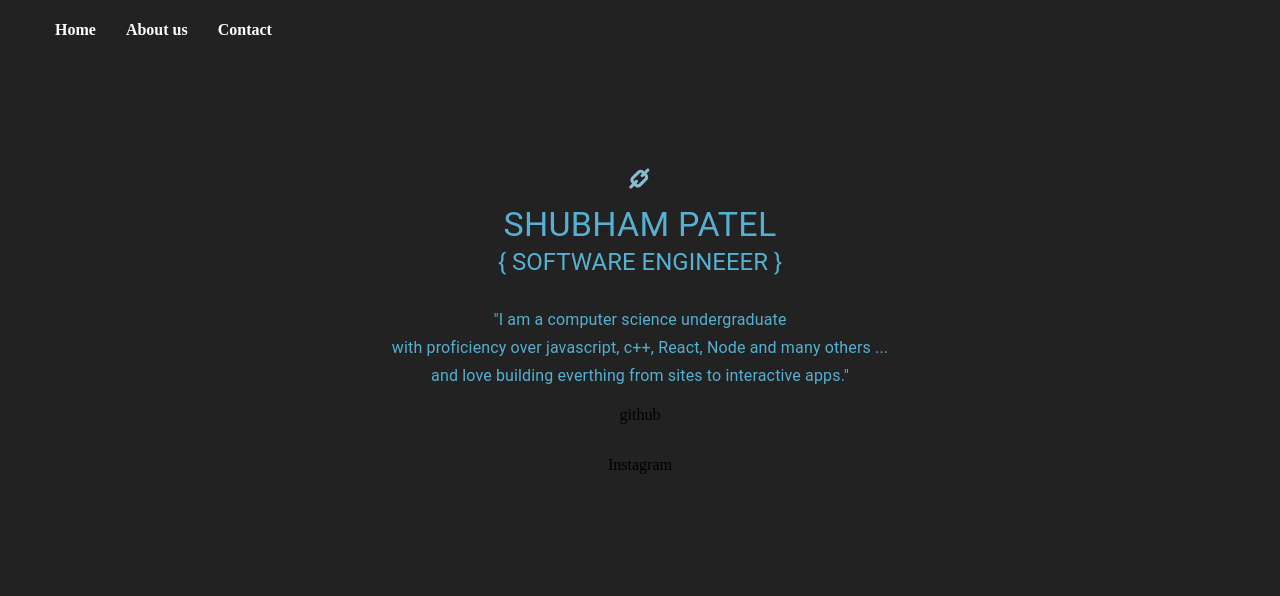
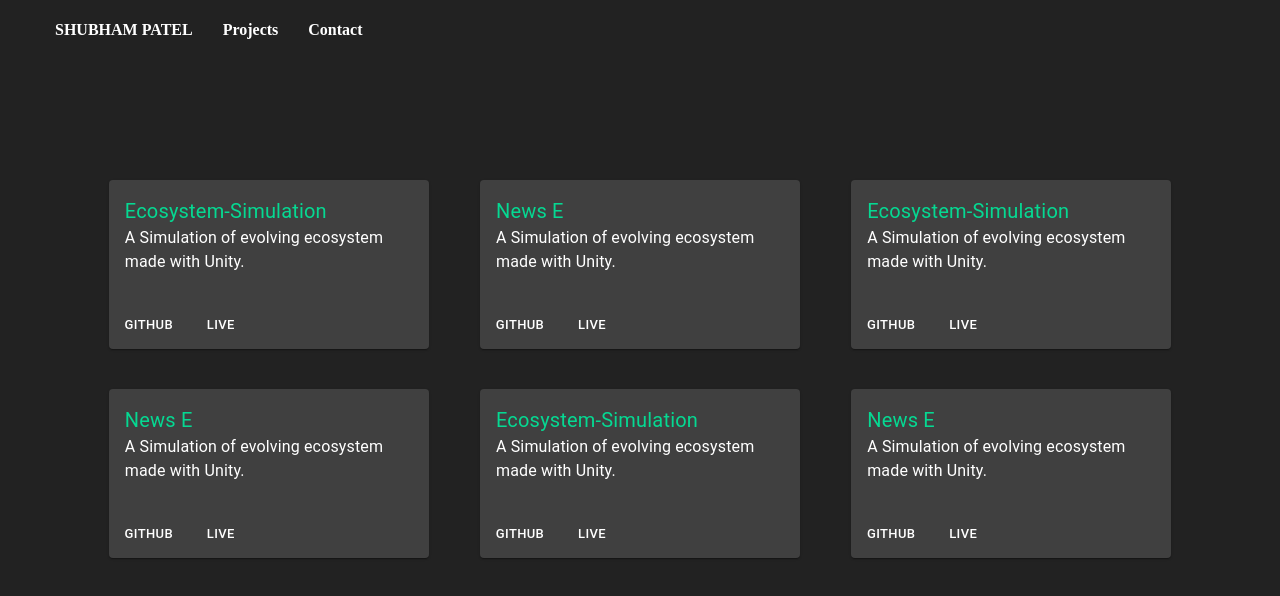
Before and after one commit to Shubham2503/portfolio, a React (Create React App) app: page /projects in a window 1280 px wide. Shown: the top 596 px of the page. Built offline with nearby package versions, Linux system fonts and the light colour scheme.

Commit message:
added project page

```diff
--- a/package.json
+++ b/package.json
@@ -11,6 +11,7 @@
     "react-bootstrap": "^1.0.0",
     "react-dom": "^16.13.1",
     "react-icons": "^3.9.0",
+    "react-router-dom": "^5.1.2",
     "react-scripts": "3.4.1"
   },
   "scripts": {
--- a/src/App.js
+++ b/src/App.js
@@ -5,13 +5,24 @@ import Navbr from './components/navbr/nav';
 import Cards from './components/Cards/Cards';
 import AllCards from './components/Cards/AllCards';
 import About from './pages/About';
+import { BrowserRouter as Router, Switch, Route } from "react-router-dom";
+import Project from './pages/Projects';
 
 class App extends React.Component {
     render() {
         return (
-            <div style={{height: "100%", backgroundColor: "#222222"}}>
-                <Navbr />
-                <About />
+            <div style={{ height: "100%", backgroundColor: "#222222" }}>
+                <Router>
+                    <Navbr />
+                    <Switch>
+                        <Route path="/projects">
+                            <Project />
+                        </Route>
+                        <Route path="/">
+                            <About />
+                        </Route>
+                    </Switch>
+                </Router>
             </div>
         );
     }
--- a/src/components/Cards/AllCards.jsx
+++ b/src/components/Cards/AllCards.jsx
@@ -8,7 +8,7 @@ import styles from './Cards.module.css';
 const AllCards = () => {
     //console.log(data);
     return (
-        <div className={styles.container}>
+        <div className={styles.container} style={{margin:"0px"}}>
             <Grid container justify="center" >
                 {data.repo.map((p, i) =>
                     <Grid xs={12} sm={5} md={3} className={styles.card}>
--- a/src/components/navbr/nav.js
+++ b/src/components/navbr/nav.js
@@ -1,5 +1,6 @@
 import React, { Component } from 'react';
-import { FaAlignRight } from 'react-icons/fa'
+import { FaAlignRight } from 'react-icons/fa';
+import { Link } from "react-router-dom";
 import ReactDOM from 'react-dom';
 import styles from './nav.module.css';
 
@@ -19,8 +20,8 @@ class nav extends Component {
               <FaAlignRight />
             </button>
             <ul className={this.state.toggle ? [styles.show-nav,styles.links] : styles.links}>
-              <li href="#">Home</li>
-              <li href="#">About us</li>
+              <li><Link variant="button" to="/" style={{textDecoration:"none",color:"white"}}>SHUBHAM PATEL</Link></li>
+              <li><Link variant="button" to="/projects" style={{textDecoration:"none",color:"white"}} >Projects</Link></li>
               <li href="#">Contact</li>
             </ul>
           </div>
--- a/src/pages/About/index.js
+++ b/src/pages/About/index.js
@@ -10,18 +10,19 @@ const About = () => {
         {
             name:"github",
             link:"https://github.com/Shubham2503",
-            icon:"AiFillInstagram"
+            icon:<AiFillGithub />
         },
         {
             name:"Instagram",
             link:"https://www.instagram.com/shubham_2503/",
-            icon:"AiFillGithub",
+            icon:<AiFillInstagram />,
         }
     ]
     return (
         <div className={styles.container}>
             <Typography variant="h4" className={styles.logo}>
                 <TiLink />
+
             </Typography>
             <Typography variant="h4" className={styles.title}>
                 SHUBHAM PATEL
@@ -39,8 +40,10 @@ const About = () => {
             <Typography variant="subtitle1" className={styles.title}>
                 and love building everthing from sites to interactive apps."
             </Typography>
-
-            {list.map((a,i) => <p>{a.name}</p>)}
+            <div className={styles.icons}>
+                <Typography variant="h4">
+            {list.map((item,i) =><a href={item.link} target="_blank" key ={i} style={{textDecoration:"none",margin:"0px 10px"}} className={styles.logo}> {item.icon}</a>)}</Typography>
+            </div>
         </div>
     );
 }
--- a/src/pages/About/index.module.css
+++ b/src/pages/About/index.module.css
@@ -16,3 +16,9 @@
 .title{
     color: #55b0d1;
 }
+
+.icons{
+    display: flex;
+    flex-direction: row;
+    margin-top: 100px;
+}
--- /dev/null
+++ b/src/pages/Projects/index.js
@@ -0,0 +1,13 @@
+import React from 'react';
+import styles from './index.module.css';
+import Cards from '../../components/Cards/AllCards'
+
+const Project = () => {
+    return(
+        <div className={styles.container}>
+            <Cards />
+        </div>
+    );
+}
+
+export default Project;
--- /dev/null
+++ b/src/pages/Projects/index.module.css
@@ -0,0 +1,5 @@
+.container{
+    margin-top: 100px;
+    background-color: #222222;
+    align-items: center;
+}
```
Also changed, not shown: 1 other file (tests, documents, lock files or other folders).
